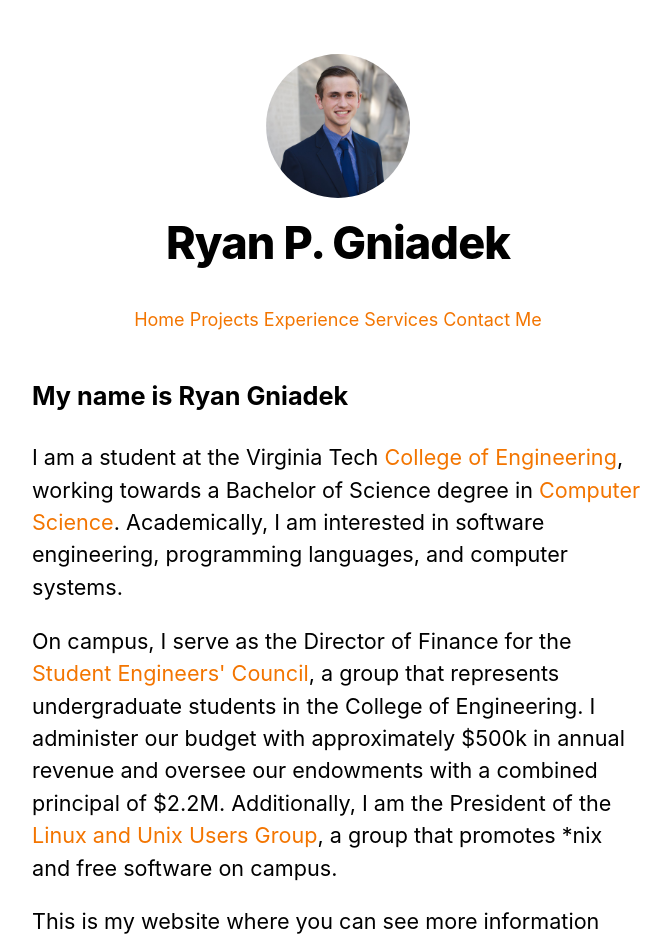
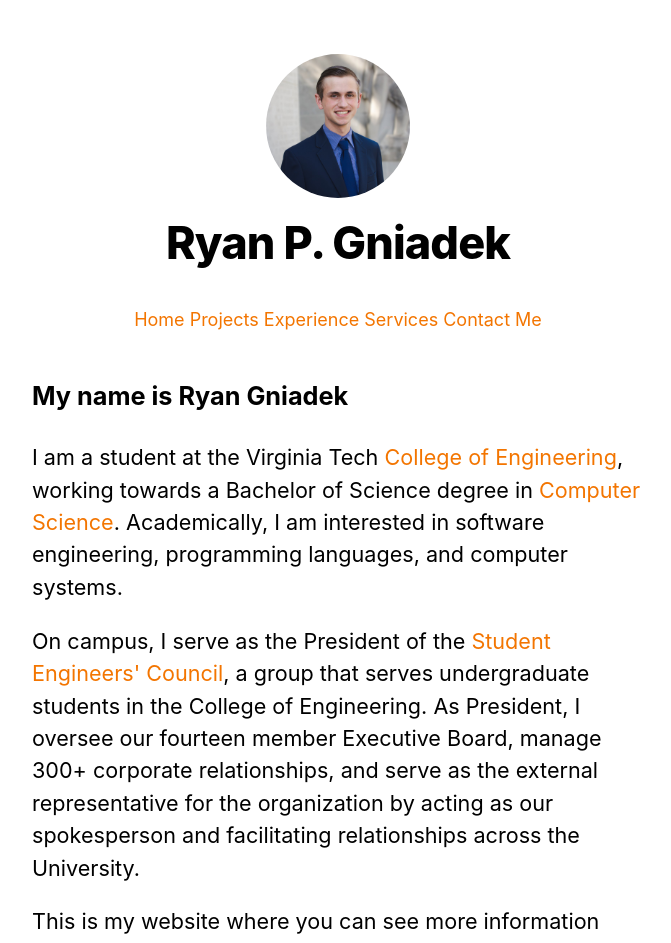
Before and after one commit to ryangniadek/next-js-website, a Next.js app: page / in a window 1280 px wide. Shown: the top 943 px of the page, without its empty margins (302-973 px from the left). Built offline with nearby package versions, Linux system fonts and the light colour scheme.

Commit message:
SEC President

```diff
--- a/pages/index.js
+++ b/pages/index.js
@@ -26,18 +26,12 @@ export default function Home({ allPostsData }) {
           languages, and computer systems.{" "}
         </p>
         <p>
-          On campus, I serve as the Director of Finance for the{" "}
+          On campus, I serve as the President of the{" "}
           <Link href="https://www.sec.vt.edu/About/RyanGniadek.html">
             <a>Student Engineers' Council</a>
           </Link>
-          , a group that represents undergraduate students in the College of
-          Engineering. I administer our budget with approximately $500k in
-          annual revenue and oversee our endowments with a combined principal of
-          $2.2M. Additionally, I am the President of the{" "}
-          <Link href="https://vtluug.org">
-            <a>Linux and Unix Users Group</a>
-          </Link>
-          , a group that promotes *nix and free software on campus.
+          , a group that serves undergraduate students in the College of
+          Engineering. As President, I oversee our fourteen member Executive Board, manage 300+ corporate relationships, and serve as the external representative for the organization by acting as our spokesperson and facilitating relationships across the University.
         </p>
         <p>
           This is my website where you can see more information about me, check
```
